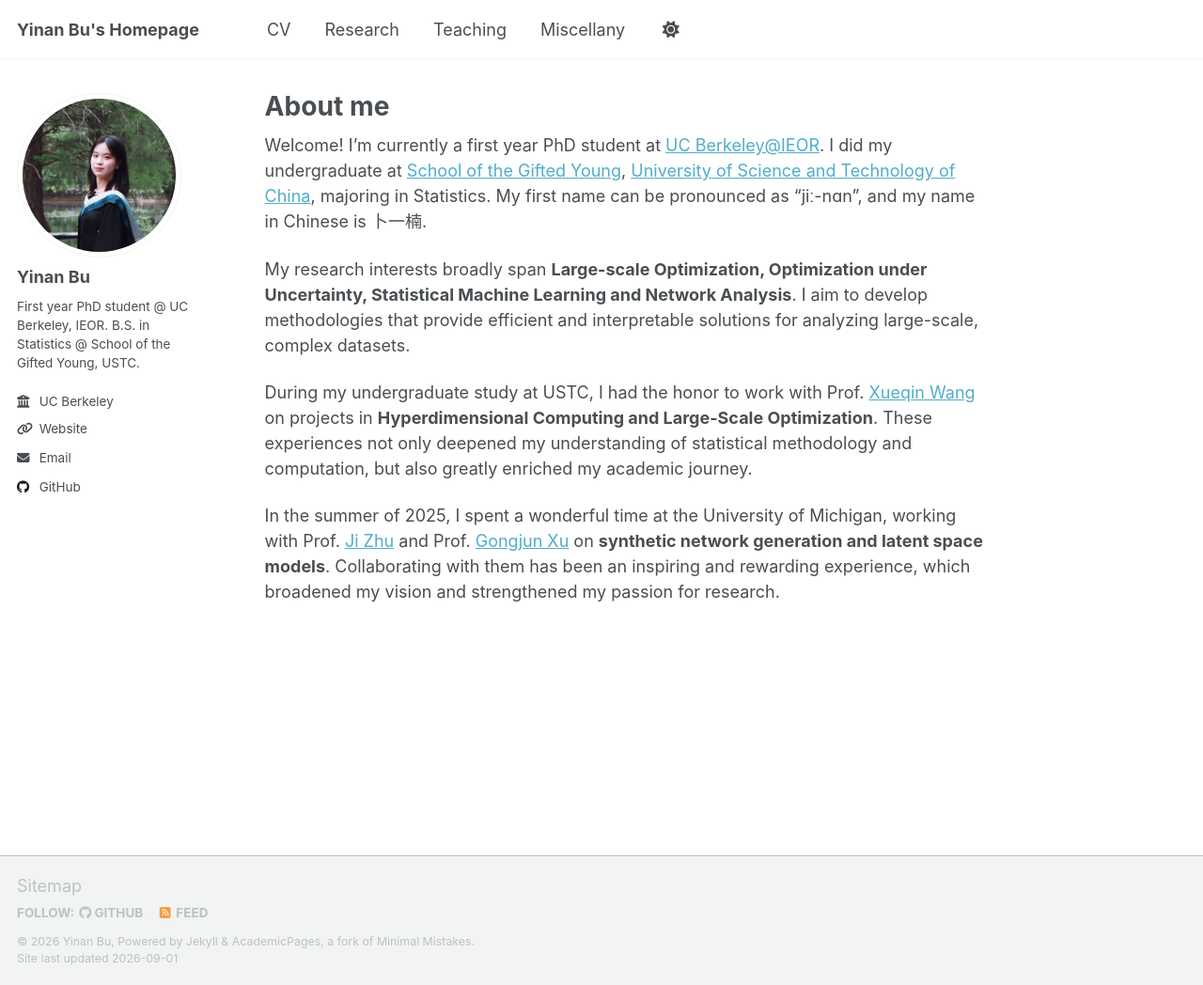
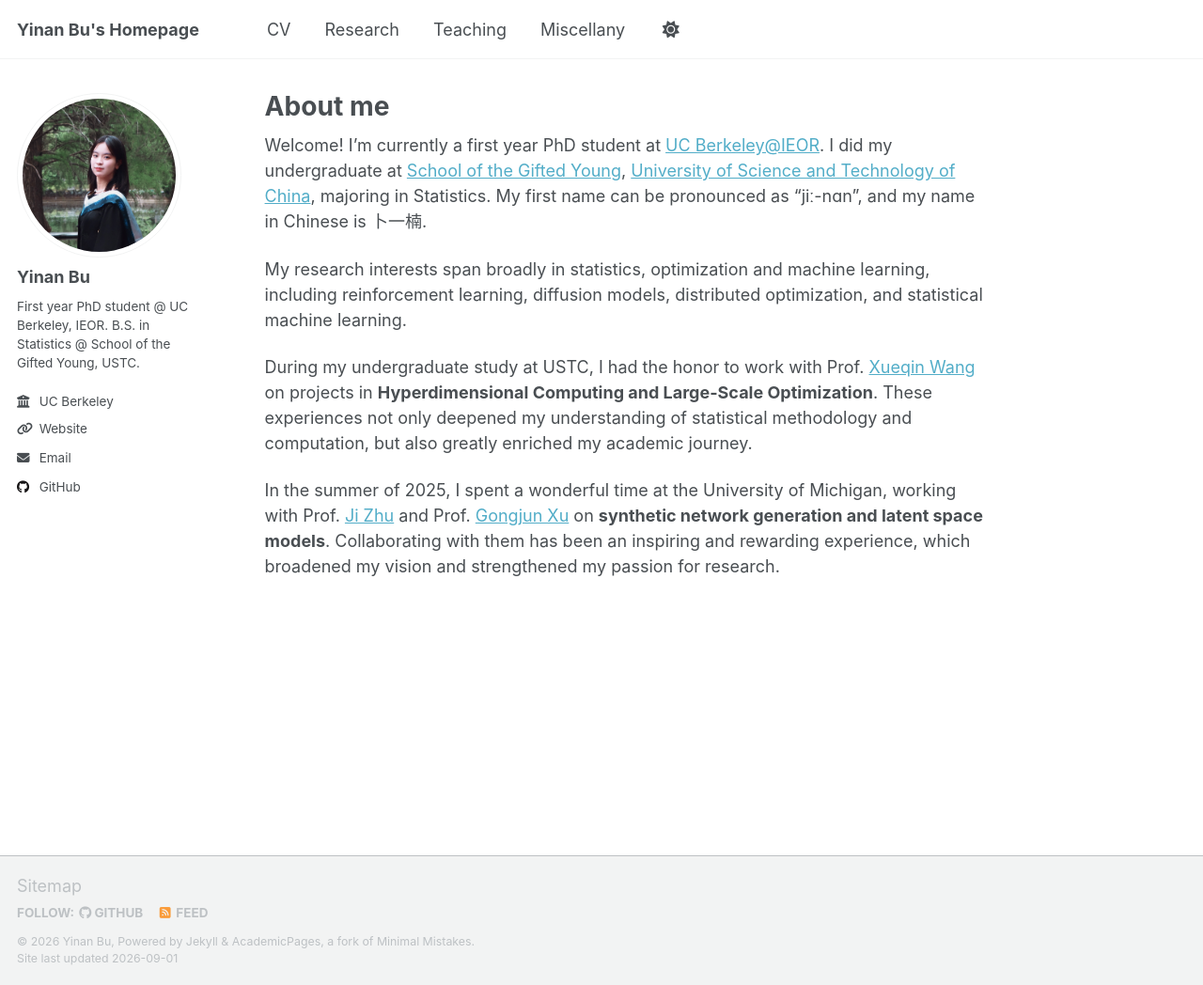
Before and after one commit to yinanbu/yinanbu.github.io, a Jekyll site: the page built from _pages/about.md, in a window 1280 px wide and 1048 px high. Shown: the whole window at 94% size. Built offline with Jekyll 4.4.1, drawn with Linux system fonts in a browser that asks for light colours; a script that is not in the unit is left out.

Commit message:
Update personal website

```diff
--- a/_pages/about.md
+++ b/_pages/about.md
@@ -9,7 +9,8 @@ redirect_from:
 
 Welcome! I'm currently a first year PhD student at [UC Berkeley@IEOR](https://ieor.berkeley.edu/). I did my undergraduate at [School of the Gifted Young](https://en.scgy.ustc.edu.cn/main.htm), [University of Science and Technology of China](https://en.ustc.edu.cn/), majoring in Statistics. My first name can be pronounced as "jiː-nɑn", and my name in Chinese is 卜一楠.
 
-My research interests broadly span **Large-scale Optimization, Optimization under Uncertainty, Statistical Machine Learning and Network Analysis**. I aim to develop methodologies that provide efficient and interpretable solutions for analyzing large-scale, complex datasets.
+
+My research interests span broadly in statistics, optimization and machine learning, including reinforcement learning, diffusion models, distributed optimization, and statistical machine learning.
 
 During my undergraduate study at USTC, I had the honor to work with Prof. [Xueqin Wang](https://bs.ustc.edu.cn/english/profile-650.html) on projects in **Hyperdimensional Computing and Large-Scale Optimization**. These experiences not only deepened my understanding of statistical methodology and computation, but also greatly enriched my academic journey.
 
```
